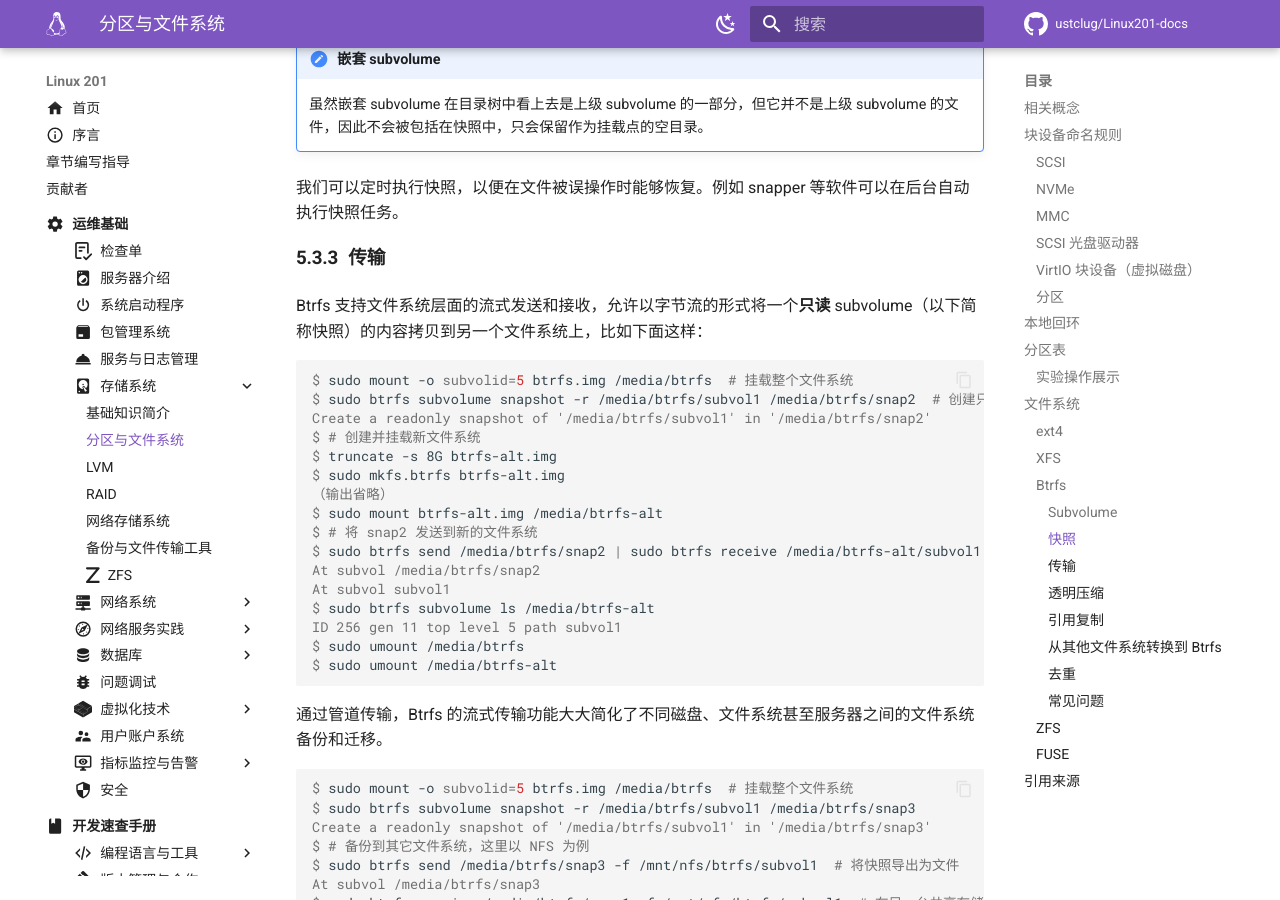
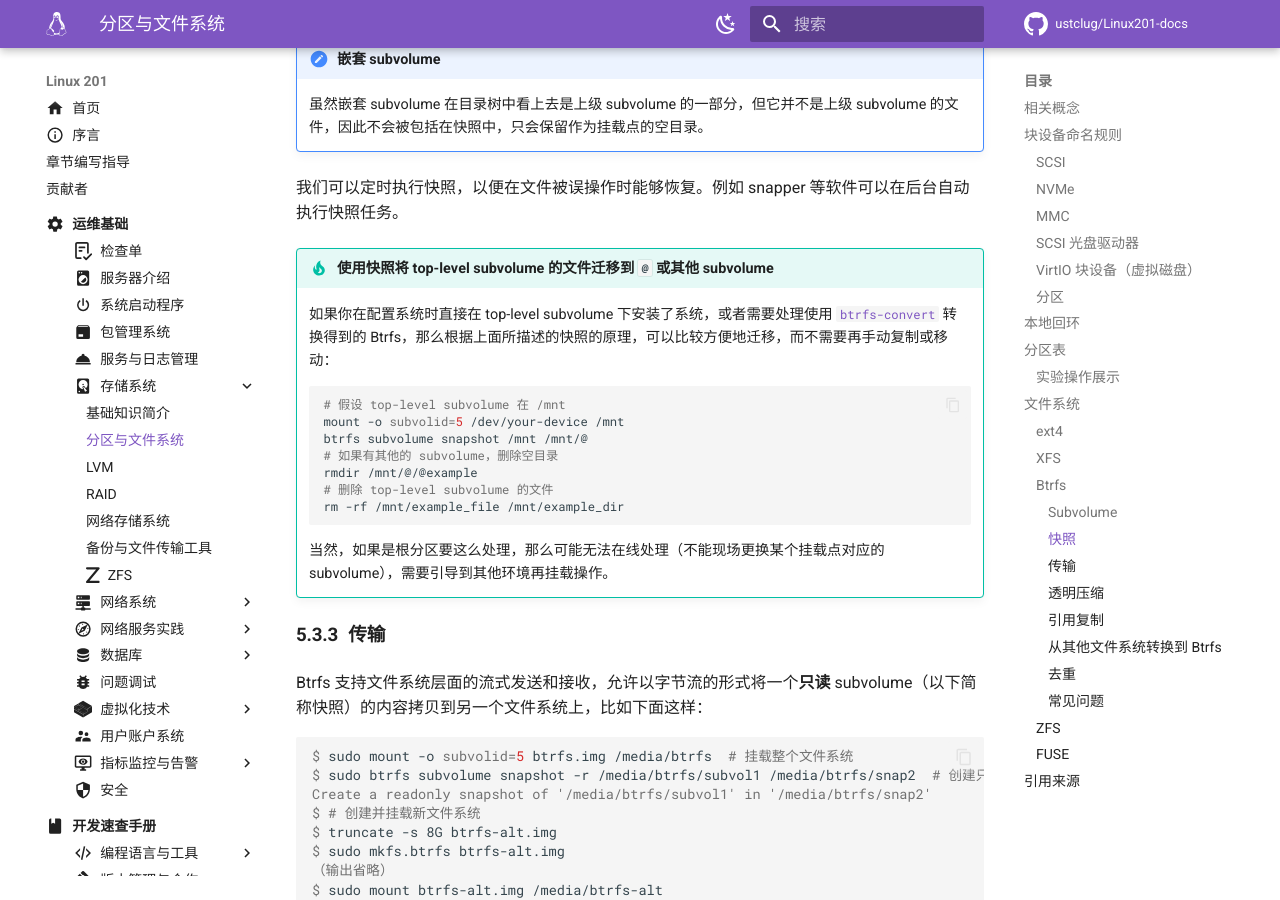
Before and after one commit to ustclug/Linux201-docs, an MkDocs documentation site: the page built from docs/ops/storage/filesystem.md, in a window 1280 px wide and 900 px high, scrolled down 17233 px. Built offline with MkDocs 1.6.1 and Material for MkDocs 9.7.7, drawn with Linux system fonts in a browser that asks for light colours; comment, search, counter and statistics services are not loaded.

Commit message:
ops/filesystem: tip about top-level -> @ with snapshot

````diff
--- a/docs/ops/storage/filesystem.md
+++ b/docs/ops/storage/filesystem.md
@@ -841,6 +841,22 @@ $ sudo umount /media/btrfs
 
 我们可以定时执行快照，以便在文件被误操作时能够恢复。例如 snapper 等软件可以在后台自动执行快照任务。
 
+!!! tip "使用快照将 top-level subvolume 的文件迁移到 `@` 或其他 subvolume"
+
+    如果你在配置系统时直接在 top-level subvolume 下安装了系统，或者需要处理使用 [`btrfs-convert`](#btrfs-convert) 转换得到的 Btrfs，那么根据上面所描述的快照的原理，可以比较方便地迁移，而不需要再手动复制或移动：
+
+    ```shell
+    # 假设 top-level subvolume 在 /mnt
+    mount -o subvolid=5 /dev/your-device /mnt
+    btrfs subvolume snapshot /mnt /mnt/@
+    # 如果有其他的 subvolume，删除空目录
+    rmdir /mnt/@/@example
+    # 删除 top-level subvolume 的文件
+    rm -rf /mnt/example_file /mnt/example_dir
+    ```
+
+    当然，如果是根分区要这么处理，那么可能无法在线处理（不能现场更换某个挂载点对应的 subvolume），需要引导到其他环境再挂载操作。
+
 #### 传输 {#btrfs-send}
 
 Btrfs 支持文件系统层面的流式发送和接收，允许以字节流的形式将一个**只读** subvolume（以下简称快照）的内容拷贝到另一个文件系统上，比如下面这样：
````
